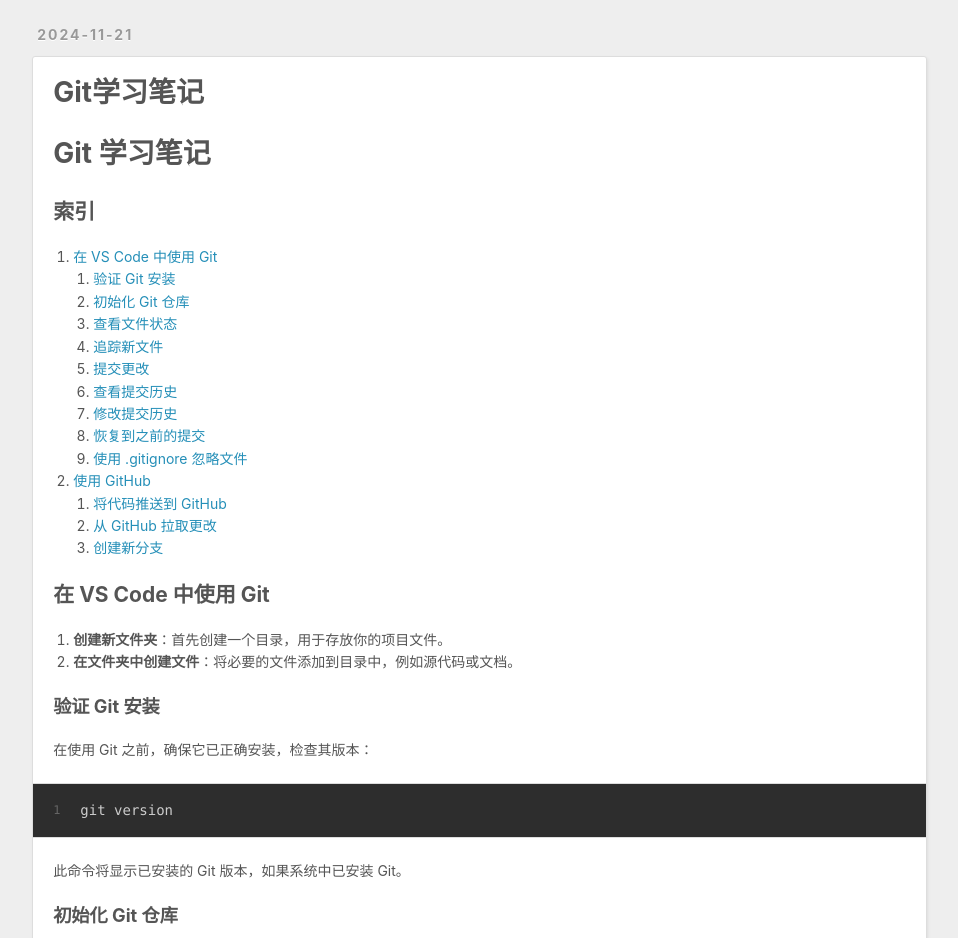
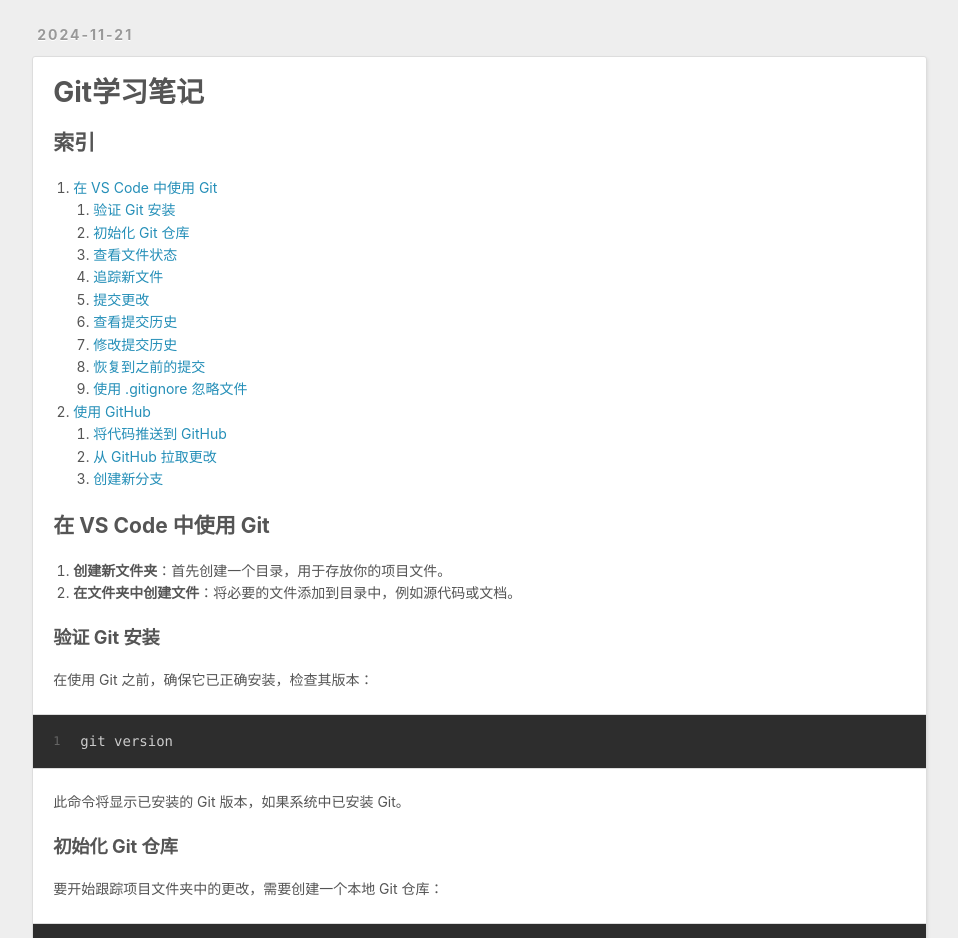
Before and after one commit to yaemolt/yaemolt.github.io, a plain HTML site: page index.html in a window 1280 px wide. Shown: the part 1260-2198 px from the top of the page, without its empty margins (8-966 px from the left). Drawn offline with Linux system fonts and the light colour scheme.

Commit message:
Site updated: 2024-11-22 15:07:53

```diff
--- a/index.html
+++ b/index.html
@@ -144,7 +144,7 @@
 
     <div class="e-content article-entry" itemprop="articleBody">
 
-        <h1 id="Git-学习笔记"><a href="#Git-学习笔记" class="headerlink" title="Git 学习笔记"></a>Git 学习笔记</h1><h2 id="索引"><a href="#索引" class="headerlink" title="索引"></a>索引</h2><ol>
+        <h2 id="索引"><a href="#索引" class="headerlink" title="索引"></a>索引</h2><ol>
 <li><a href="#%E5%9C%A8-vs-code-%E4%B8%AD%E4%BD%BF%E7%94%A8-git">在 VS Code 中使用 Git</a><ol>
 <li><a href="#%E9%AA%8C%E8%AF%81-git-%E5%AE%89%E8%A3%85">验证 Git 安装</a></li>
 <li><a href="#%E5%88%9D%E5%A7%8B%E5%8C%96-git-%E4%BB%93%E5%BA%93">初始化 Git 仓库</a></li>
```
Also changed, not shown: 2024/11/21/git learning/index.html (+4 -4 lines).
